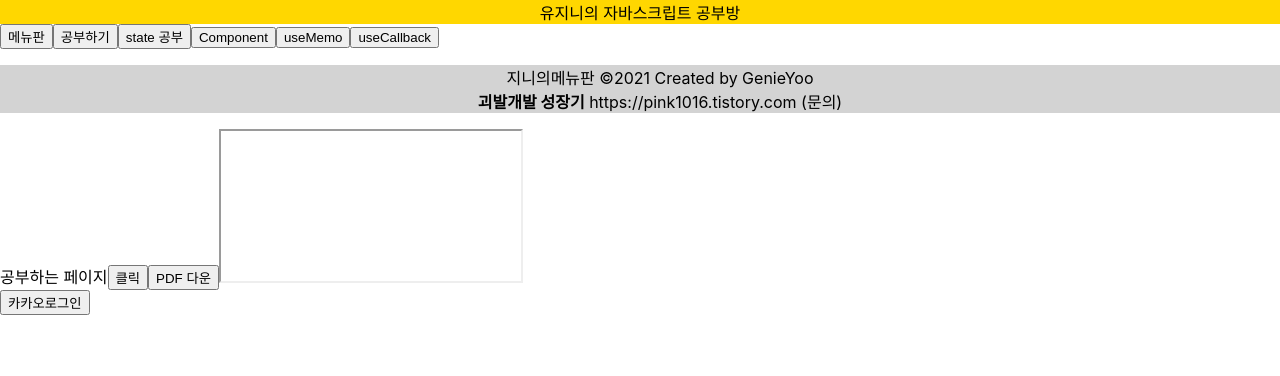
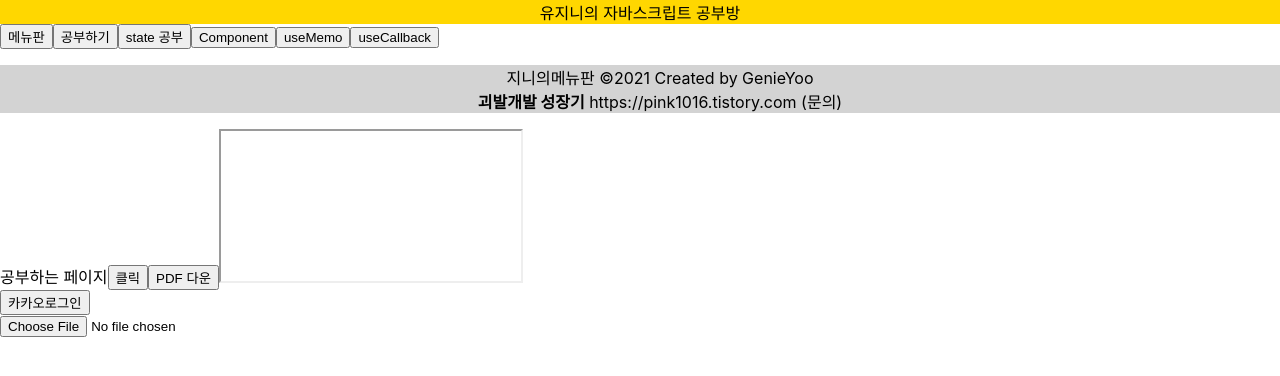
Before and after one commit to YooGenie/menu-front, a React (Create React App) app: page /study in a window 1280 px wide. Shown: the top 376 px of the page. Built offline with nearby package versions, Linux system fonts and the light colour scheme.

Commit message:
#14 이미지 resize 하기

```diff
--- a/src/page/study/studyPage.js
+++ b/src/page/study/studyPage.js
@@ -1,7 +1,9 @@
 import React, {useState} from 'react';
 import {createClick, getPdf, kakaoLogin} from "./StudyService";
-import {message} from "antd";
+import {Input, message} from "antd";
 import { saveAs } from "file-saver";
+// import resizeImages from "./resize"
+import imageCompression from 'browser-image-compression';
 
 const Study = () => {
     const [btn, setBtn] = useState(false);
@@ -74,6 +76,36 @@ const Study = () => {
             })
     }
 
+    const [file, setFile] = useState(null);
+    //const [fileUrl, setFileUrl] = useState("");
+    const handleFileOnChange = async (e) => {
+        let file = e.target.files[0];	// 입력받은 file객체
+
+        console.log("file : ", file)
+
+        // 이미지 resize 옵션 설정 (최대 width을 100px로 지정)
+        const options = {
+            maxWidth: 1280
+        }
+
+        try {
+            const compressedFile = await imageCompression(file, options);
+            setFile(compressedFile);
+            console.log("compressedFile : ",compressedFile)
+
+            //AWS 파일 올리는 API 해서 compressedFile 보내면 URL 주소를 받을 수 있다.
+            //compressedFile 리사이즈 한 파일 정보
+
+            // resize된 이미지의 url을 받아 fileUrl에 저장
+            // const promise = imageCompression.getDataUrlFromFile(compressedFile);
+            // promise.then(result => {
+            //     setFileUrl(result);
+            // })
+        } catch (error) {
+            console.log(error);
+        }
+    }
+
     return (
         <>
         <div>
@@ -103,6 +135,18 @@ const Study = () => {
         }
         } disabled={btn}>카카오로그인</button>
     </div>
+            <div>
+            <Input       type="file"
+                         accept="image/*"
+                         name="file"
+                         onChange={handleFileOnChange}
+
+            />
+
+                {/*<input type='file' accept='image/jpg,image/png,image/jpeg,image/gif'*/}
+                {/*       id='profile_img_upload' onChange={handleFileOnChange}*/}
+                {/*/>*/}
+            </div>
     </>
     );
 }
```
Also changed, not shown: package.json (line endings or trailing spaces), 2 other files (tests, documents, lock files or other folders).
